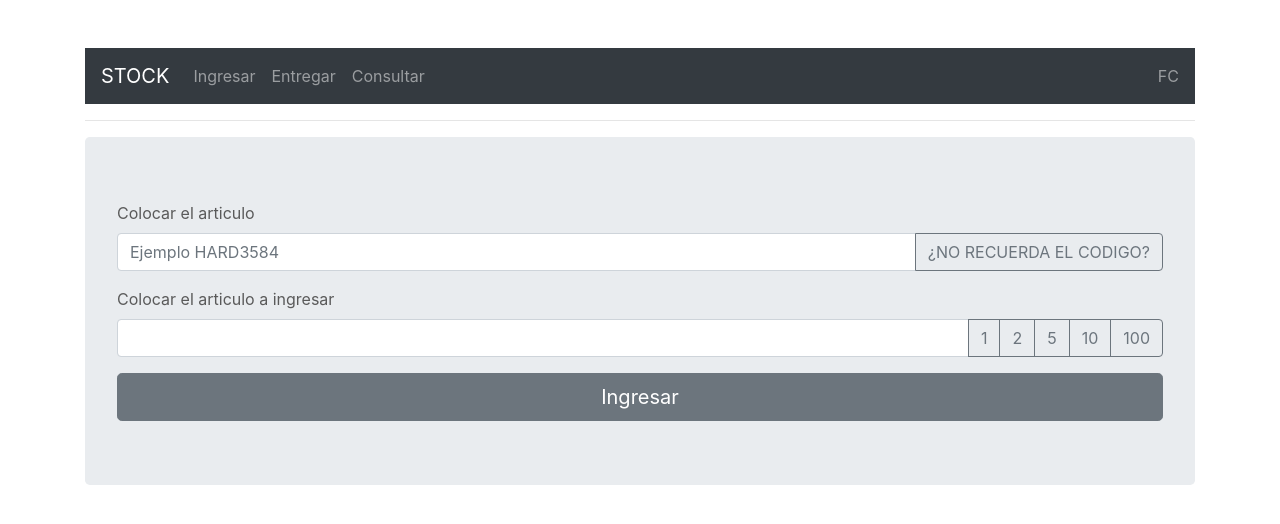
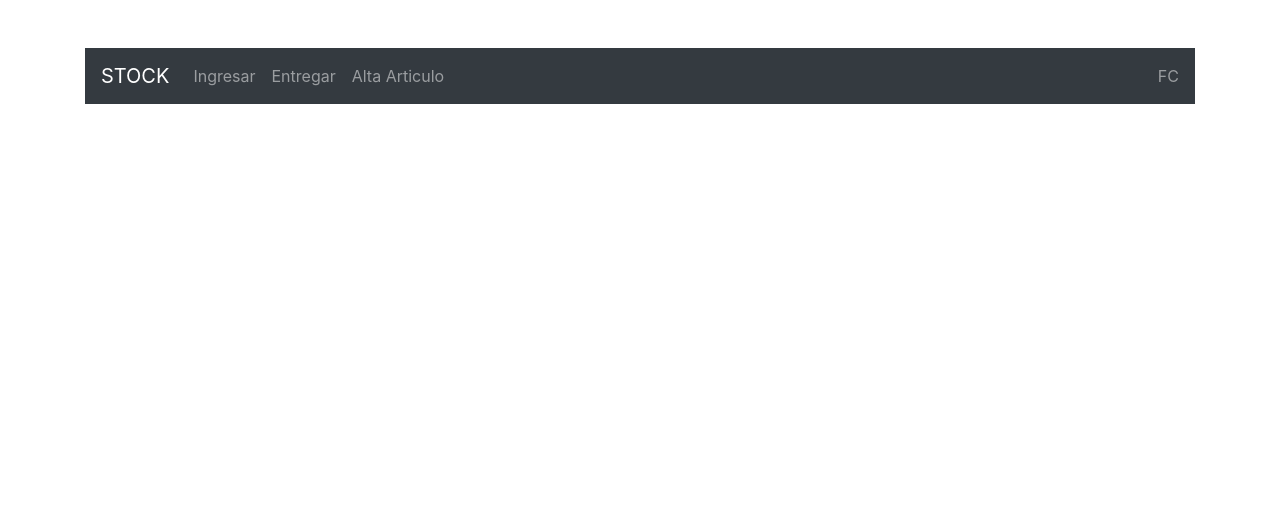
Before and after one commit to cersosimof/stock_react, a React (Create React App) app: page / in a window 1280 px wide. Shown: the top 524 px of the page. Built offline with nearby package versions, Linux system fonts and the light colour scheme.

Commit message:
Se aplico react router

```diff
--- a/package.json
+++ b/package.json
@@ -5,6 +5,7 @@
   "dependencies": {
     "react": "^16.9.0",
     "react-dom": "^16.9.0",
+    "react-router-dom": "^5.1.2",
     "react-scripts": "3.1.1"
   },
   "scripts": {
--- a/src/App.js
+++ b/src/App.js
@@ -1,34 +1,14 @@
 import React from 'react';
 import './App.css';
 import Selector from './componentes/Selector';
-import Cuerpo from './componentes/Cuerpo';
+
 
 class App extends React.Component {
-
-  constructor(){
-    super();
-    this.state = ({
-      opcion : "ingresar"
-    });
-  }
-
-  solapa = {
-    activa : 'ingresar'
-  }
-
-  handleState = e => {
-    e.preventDefault();
-    this.setState({
-        opcion : e.target.id
-    })
-    this.solapa.activa = e.target.id;
-  };
 
   render() {
     return (
       <div>
-        <Selector handleState={this.handleState} />
-        <Cuerpo mostrar={this.solapa.activa}/>
+        <Selector/>
       </div>
     );
   }
--- a/src/componentes/Cuerpo.js
+++ /dev/null
@@ -1,84 +0,0 @@
-import React from 'react';
-import Buscador from './Buscador';
-import Cantidad from './Cantidad';
-import Boton from './Boton'
-import InputNormal from './InputNormal';
-
-/*
-CONTINENE TODO LO QUE ESTA POR DEBAJO DE LA BARRA SELECTORA
-*/
-
-class Cuerpo extends React.Component {
-
-    ejecutarAccion = (e) =>{
-        e.preventDefault();
-        let nroArticulo = document.querySelector("#_"+this.props.mostrar).value;
-        let cantidad = document.querySelector("#eti_"+this.props.mostrar).value;
-        let accion = this.props.mostrar;
-
-        fetch("http://192.168.64.2/stock_react/back/acciones.php?codigo="+nroArticulo+"&cantidad="+cantidad+"&accion="+accion+"")
-        .then((response)=>response.json())
-        .then((responseJson)=>
-            {
-                if(responseJson===1)
-                {
-                    alert("Se actualizo el Stock")
-                }
-            })
-            .catch((error) => {
-                alert('Error, intente nuevamente.')
-                console.error(error)
-            })
-    }
-
-    render() {
-        if(this.props.mostrar === "ingresar")
-        {
-            return (
-                <div>
-                <hr/>
-                    <div className="jumbotron">
-                        <form>
-                            {<Buscador  id="_ingresar" titulo="a ingresar"/>}
-                            {<Cantidad id="_ingresar" titulo="a ingresar"/>}
-                            {<Boton onClick={this.ejecutarAccion} texto="Ingresar"/>}
-                        </form>
-                    </div>
-                </div>
-            )
-        }
-        else if(this.props.mostrar === "entregar")
-        {
-            return (
-                <div>
-                <hr/>
-                    <div className="jumbotron">
-                        <form>
-                            {<Buscador id="_entregar" titulo="a entregar"/>}
-                            {<Cantidad id="_entregar" titulo="a entregar"/>}
-                            {<InputNormal titulo='Destinatario' id='idDestino' value='' visible={false}/>}
-                            {<Boton onClick={this.ejecutarAccion} texto="Entregar"/>}
-                        </form>
-                    </div>
-                </div>
-            )
-        }
-        else if(this.props.mostrar === "consultar")
-        {
-            return (
-                <div>
-                <hr/>
-                    <div className="jumbotron">
-                        <form>
-                            <input type="hidden" id="selector" value="consultar"/>
-                            {<Buscador id="_consultar"/>}
-                        </form>
-                    </div>
-                </div>
-            )
-        }
-
-    }
-}
-
-export default Cuerpo;
--- /dev/null
+++ b/src/componentes/Entregar.js
@@ -0,0 +1,25 @@
+import React from 'react';
+import Buscador from './Buscador';
+import Cantidad from './Cantidad';
+import Boton from './Boton';
+import InputNormal from './InputNormal'
+
+class Entregar extends React.Component {
+    render(){
+        return (
+            <div>
+            <hr/>
+                <div className="jumbotron">
+                    <form>
+                        {<Buscador id="_entregar" titulo="a entregar"/>}
+                        {<Cantidad id="_entregar" titulo="a entregar"/>}
+                        {<InputNormal titulo='Destinatario' id='idDestino' value='' visible={false}/>}
+                        {<Boton onClick={this.ejecutarAccion} texto="Entregar"/>}
+                    </form>
+                </div>
+            </div>
+        )
+    }
+}
+
+export default Entregar;
--- a/src/componentes/alta_articulo/Formulario_alta.js
+++ b/src/componentes/Formulario_alta.js
@@ -1,7 +1,7 @@
 import React from 'react';
 
 
-class Formulario extends React.Component {
+class Formulario_alta extends React.Component {
 
     state = {
         categoria : "",
@@ -24,6 +24,8 @@ class Formulario extends React.Component {
     render() {
         return (
             <div>
+            <hr/>
+            <div className="jumbotron">
                 <h2>{this.props.titulo}</h2>
                 <form action='?enviando=1' onSubmit={this.onsubmit} method='POST' className="needs-validation">
                     <div className="form-row">
@@ -56,11 +58,13 @@ class Formulario extends React.Component {
                             <input type="text" name="alerta" className="form-control" onChange={this.onchange} id="idAlerta" value={this.state.alerta}/>
                         </div>
                     </div>
-                    <button className="btn btn-primary" id="btnSubmit" type="submit">Dar ingreso!</button>
+
+                    <button className="btn btn-secondary btn-lg btn-block" id="btnSubmit" type="submit">Dar ingreso!</button>
                 </form>
+            </div>
             </div>
         );
     }
 }
 
-export default Formulario;
+export default Formulario_alta;
--- /dev/null
+++ b/src/componentes/Ingresar.js
@@ -0,0 +1,45 @@
+import React from 'react';
+import Buscador from './Buscador';
+import Cantidad from './Cantidad';
+import Boton from './Boton'
+
+class Ingresar extends React.Component {
+
+    ingresar = (e) =>{
+        e.preventDefault();
+        let nroArticulo = document.querySelector("#_ingresar").value;
+        let cantidad = document.querySelector("#eti_ingresar").value;
+
+        fetch("http://192.168.64.2/stock_react/back/acciones.php?codigo="+nroArticulo+"&cantidad="+cantidad+"&accion=ingresar")
+        .then((response)=>response.json())
+        .then((responseJson)=>
+            {
+                if(responseJson===1)
+                {
+                    alert("Se actualizo el Stock")
+                }
+            })
+            .catch((error) => {
+                alert('Error, intente nuevamente.')
+                console.error(error)
+            })
+    }
+
+
+    render(){
+        return (
+            <div>
+            <hr/>
+                <div className="jumbotron">
+                    <form>
+                        {<Buscador  id="_ingresar" titulo="a ingresar"/>}
+                        {<Cantidad id="_ingresar" titulo="a ingresar"/>}
+                        {<Boton onClick={this.ingresar} texto="Ingresar"/>}
+                    </form>
+                </div>
+            </div>
+        )
+    }
+}
+
+export default Ingresar;
--- a/src/componentes/Selector.js
+++ b/src/componentes/Selector.js
@@ -5,24 +5,35 @@ BARRA DE CAMBIO DE ESTADO
 */
 
 import React from 'react';
+import {
+    BrowserRouter as Router,
+    Switch,
+    Route,
+    Link,
+    useParams
+  } from "react-router-dom";
+  import Formulario_alta from './Formulario_alta';
+  import Ingresar from './Ingresar'
+  import Entregar from './Entregar'
 
 class Selector extends React.Component {
 
     render() {
         return (
+            <Router>
             <div>
                 <nav className="navbar navbar-expand-lg navbar-dark bg-dark">
-                    <a className="navbar-brand" href="/pepe">STOCK</a>
+                    <Link className="navbar-brand" href="/">STOCK</Link>
                     <div className="collapse navbar-collapse" id="navbarText">
                         <ul className="navbar-nav mr-auto">
                         <li className="nav-item">
-                            <a className="nav-link" id="ingresar" href="/pepe" onClick={this.props.handleState}>Ingresar</a>
+                            <Link className="nav-link" id="ingresar" to="/ingresar" >Ingresar</Link>
                         </li>
                         <li className="nav-item">
-                            <a className="nav-link" id="entregar" href="/pepe" onClick={this.props.handleState}>Entregar</a>
+                            <Link className="nav-link" id="entregar" to="/entregar" >Entregar</Link>
                         </li>
                         <li className="nav-item" >
-                            <a className="nav-link" id="consultar" href="/pepe" onClick={this.props.handleState}>Consultar</a>
+                            <Link className="nav-link" to="/alta">Alta Articulo</Link>
                         </li>
                         </ul>
                         <span className="navbar-text">
@@ -31,6 +42,20 @@ class Selector extends React.Component {
                     </div>
                 </nav>
                 </div>
+
+                <Switch>
+                    <Route exact path="/alta">
+                        <Formulario_alta />
+                    </Route>
+                    <Route exact path="/ingresar">
+                        <Ingresar />
+                    </Route>
+                    <Route exact path="/entregar">
+                        <Entregar />
+                    </Route>
+                </Switch>
+
+            </Router>
         );
     }
 }
```
Also changed, not shown: 1 other file (tests, documents, lock files or other folders).
